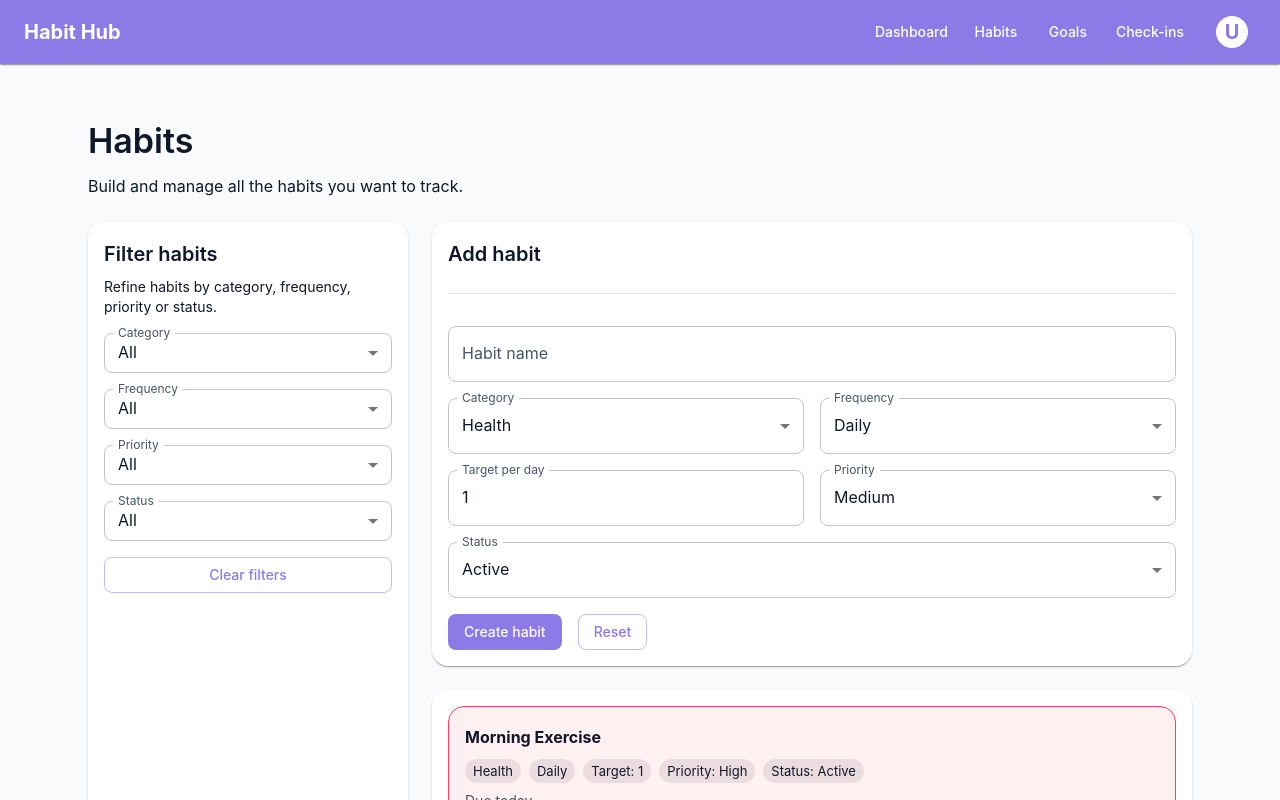
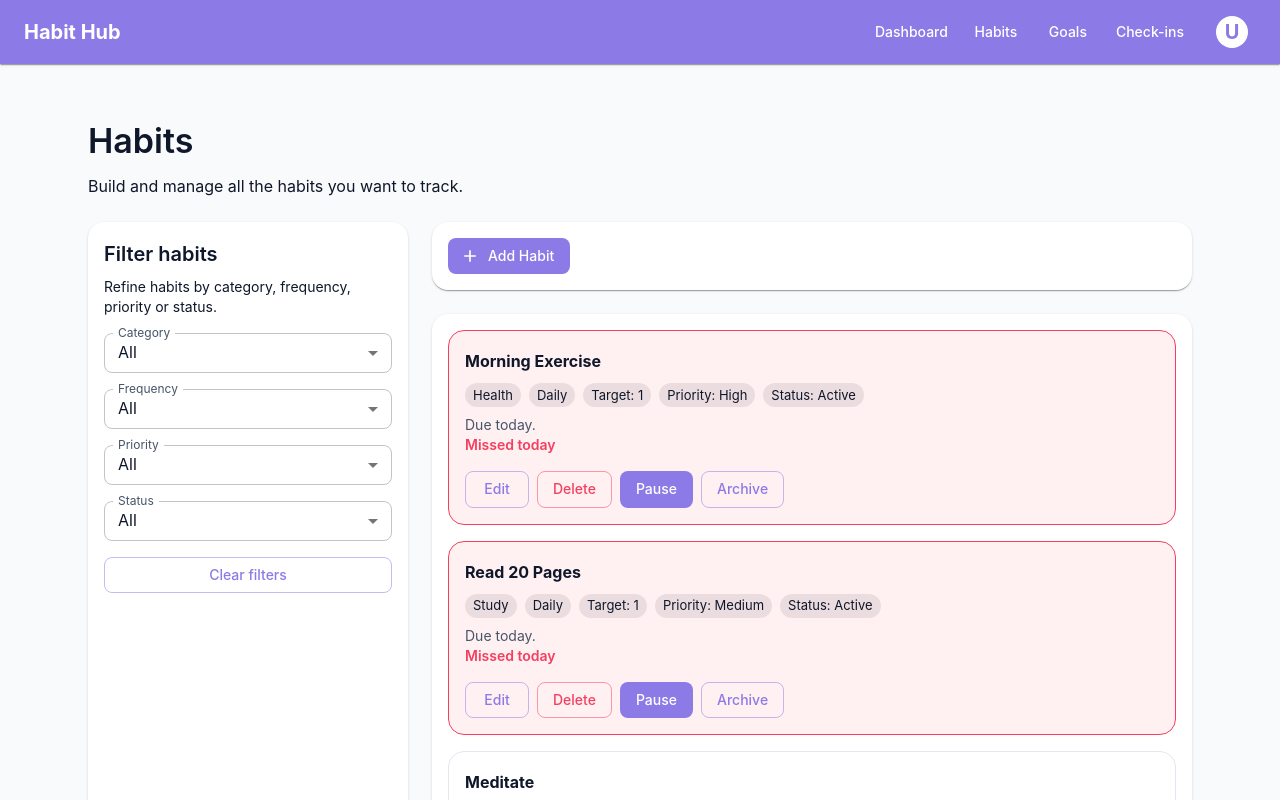
Before and after one commit to NghiaDPTWorkk/habit-hub, a React (Vite) app in the folder fe/: page /habits in a window 1280 px wide. Shown: the top 800 px of the page. Built offline with nearby package versions, Linux system fonts and the light colour scheme.

Commit message:
feat(habits): HH-6 - wire habitformmodal into habitspage #41

```diff
--- a/fe/src/features/habits/components/HabitsPage.tsx
+++ b/fe/src/features/habits/components/HabitsPage.tsx
@@ -1,9 +1,11 @@
 import React, { useMemo, useState } from 'react'
-import Box from '@mui/material/Box'
-import Typography from '@mui/material/Typography'
+import { Box, Typography } from '@/components/ui'
+import { Button } from '@/components/ui'
 import { Card } from '@/components/ui/Card'
+import { Icons } from '@/components/ui/icons'
 import { useBoundStore } from '@/store/useBoundStore'
-import { HabitForm, type HabitFormState } from './HabitForm'
+import { useHabitStore } from '@/features/habits/hooks'
+import { HabitFormModal } from './HabitFormModal'
 import { HabitList } from './HabitList'
 import { FilterSideBar } from './FilterSideBar'
 import type { HabitFilters } from './FilterSideBar'
@@ -11,15 +13,13 @@ import type { Habit } from '@/types'
 
 const PAGE_TITLE = 'Habits'
 const PAGE_DESC = 'Build and manage all the habits you want to track.'
+const ADD_HABIT_LABEL = 'Add Habit'
 
-const initialFormState: HabitFormState = {
-  name: '',
-  category: 'Health',
-  frequency: 'Daily',
-  specificDays: null,
-  targetPerDay: 1,
-  priority: 'Medium',
-  status: 'Active',
+const DEFAULT_FILTERS: HabitFilters = {
+  category: 'All',
+  frequency: 'All',
+  priority: 'All',
+  status: 'All',
 }
 
 const todayString = new Date().toISOString().split('T')[0]
@@ -33,22 +33,13 @@ const isDueToday = (habit: Habit) => {
 }
 
 export const HabitsPage: React.FC = () => {
-  const habits = useBoundStore((state) => state.habits)
+  const { habits, deleteHabit, pauseHabit, resumeHabit, archiveHabit } = useHabitStore()
   const checkins = useBoundStore((state) => state.checkins)
-  const addHabit = useBoundStore((state) => state.addHabit)
-  const updateHabit = useBoundStore((state) => state.updateHabit)
-  const deleteHabit = useBoundStore((state) => state.deleteHabit)
-
-  const DEFAULT_FILTERS: HabitFilters = {
-    category: 'All',
-    frequency: 'All',
-    priority: 'All',
-    status: 'All',
-  }
 
   const [filters, setFilters] = useState<HabitFilters>(DEFAULT_FILTERS)
-  const [formState, setFormState] = useState<HabitFormState>(initialFormState)
-  const [editingId, setEditingId] = useState<number | null>(null)
+  const [modalOpen, setModalOpen] = useState(false)
+  const [modalKey, setModalKey] = useState(0)
+  const [habitToEdit, setHabitToEdit] = useState<Habit | undefined>(undefined)
 
   const todayCheckinByHabit = useMemo(
     () =>
@@ -58,7 +49,7 @@ export const HabitsPage: React.FC = () => {
         }
         return acc
       }, {}),
-    [checkins]
+    [checkins],
   )
 
   const filteredHabits = useMemo(
@@ -78,65 +69,25 @@ export const HabitsPage: React.FC = () => {
         }
         return true
       }),
-    [habits, filters]
+    [habits, filters],
   )
 
-  const clearForm = () => {
-    setFormState(initialFormState)
-    setEditingId(null)
-  }
-
-  const handleSubmit = () => {
-    const payload = {
-      name: formState.name.trim(),
-      category: formState.category,
-      frequency: formState.frequency,
-      specificDays: formState.frequency === 'Daily' ? null : formState.specificDays || [],
-      targetPerDay: Number(formState.targetPerDay) || 1,
-      priority: formState.priority,
-      status: formState.status,
-    }
-
-    if (!payload.name) {
-      return
-    }
-
-    if (editingId !== null) {
-      updateHabit(editingId, payload)
-    } else {
-      addHabit(payload)
-    }
-
-    clearForm()
-  }
-
   const handleEdit = (habit: Habit) => {
-    setEditingId(habit.id)
-    setFormState({
-      name: habit.name,
-      category: habit.category,
-      frequency: habit.frequency,
-      specificDays: habit.specificDays ?? null,
-      targetPerDay: habit.targetPerDay,
-      priority: habit.priority,
-      status: habit.status,
-    })
+    setHabitToEdit(habit)
+    setModalKey((prev) => prev + 1)
+    setModalOpen(true)
   }
 
   const handlePauseResume = (habit: Habit) => {
     if (habit.status === 'Active') {
-      updateHabit(habit.id, { status: 'Paused' })
+      pauseHabit(habit.id)
       return
     }
-    if (habit.status === 'Paused') {
-      updateHabit(habit.id, { status: 'Active' })
-      return
-    }
-    updateHabit(habit.id, { status: 'Active' })
+    resumeHabit(habit.id)
   }
 
   const handleArchive = (habit: Habit) => {
-    updateHabit(habit.id, { status: 'Archived' })
+    archiveHabit(habit.id)
   }
 
   const isHabitMissed = (habit: Habit) => {
@@ -169,13 +120,17 @@ export const HabitsPage: React.FC = () => {
 
         <Box sx={{ display: 'grid', gap: 3 }}>
           <Card sx={{ p: 2 }}>
-            <HabitForm
-              formState={formState}
-              setFormState={setFormState}
-              editingId={editingId}
-              onSubmit={handleSubmit}
-              onReset={clearForm}
-            />
+            <Button
+              variant="contained"
+              startIcon={<Icons.Add />}
+              onClick={() => {
+                setHabitToEdit(undefined)
+                setModalKey((prev) => prev + 1)
+                setModalOpen(true)
+              }}
+            >
+              {ADD_HABIT_LABEL}
+            </Button>
           </Card>
 
           <Card sx={{ p: 2 }}>
@@ -191,6 +146,13 @@ export const HabitsPage: React.FC = () => {
           </Card>
         </Box>
       </Box>
+
+      <HabitFormModal
+        key={modalKey}
+        open={modalOpen}
+        onClose={() => setModalOpen(false)}
+        habitToEdit={habitToEdit}
+      />
     </Box>
   )
 }
--- a/fe/src/store/habitSlice.ts
+++ b/fe/src/store/habitSlice.ts
@@ -32,5 +32,7 @@ export const createHabitSlice: StateCreator<BoundStore, [], [], HabitSlice> = (s
   deleteHabit: (id) =>
     set((state) => ({
       habits: state.habits.filter((h) => h.id !== id),
+      checkins: state.checkins.filter((c) => c.habitId !== id),
+      goals: state.goals.filter((g) => g.habitId !== id),
     })),
 })
```
